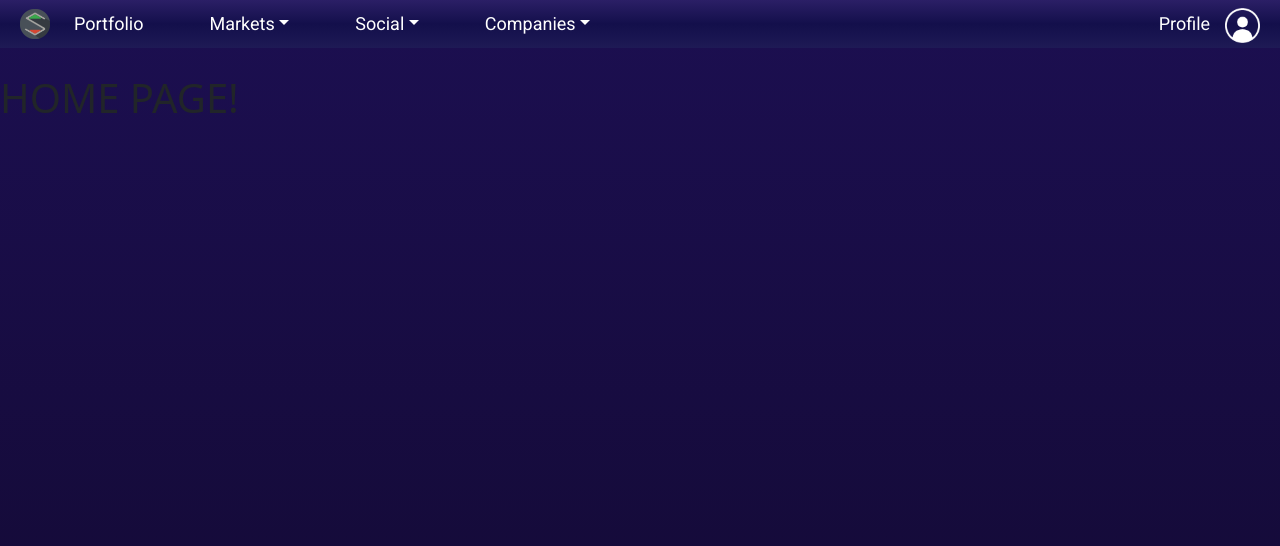
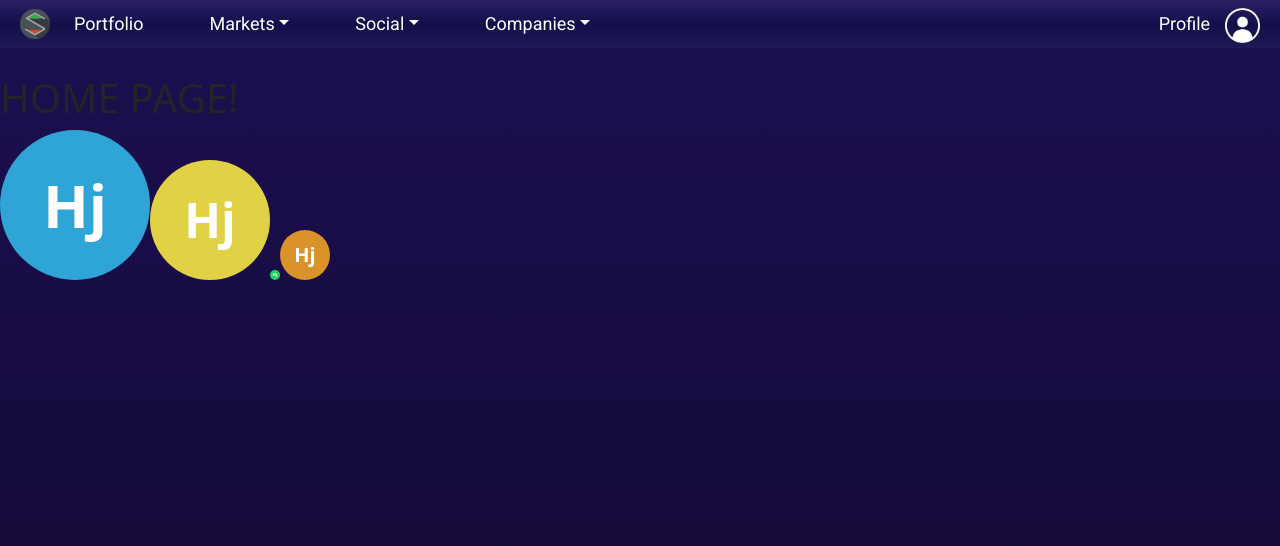
Before and after one commit to hjsith/Stocking-Up-V2, a React (Create React App) app in the folder client/: page /temp in a window 1280 px wide. Shown: the top 546 px of the page. Built offline with nearby package versions, Linux system fonts and the light colour scheme.

Commit message:
Fixed component self-referencing issue for User profile icons

```diff
--- a/client/src/components/UserProfileIcon.js
+++ b/client/src/components/UserProfileIcon.js
@@ -2,6 +2,11 @@ import React from "react";
 import "../assets/css/UserProfileIcon.scss";
 
 class UserProfileIcon extends React.Component {
+  constructor(props) {
+    super(props);
+    this.myRef = React.createRef();
+  }
+
   makeObjectNameShorter(objectName, company) {
     const splitName = objectName.split(" ");
     let shortenedName = "";
@@ -23,17 +28,13 @@ class UserProfileIcon extends React.Component {
       this.props.company
     );
     return (
-      <div className="UserProfileIcon" id={shortenedName}>
+      <div className="UserProfileIcon" ref={this.myRef}>
         <div className="IconText">{shortenedName}</div>
       </div>
     );
   }
 
   componentDidMount() {
-    let shortenedName = this.makeObjectNameShorter(
-      this.props.name,
-      this.props.company
-    );
     var hexArray = [
       "#a01edd",
       "#2EA4D7",
@@ -42,13 +43,10 @@ class UserProfileIcon extends React.Component {
       "#E1D245",
       "#DE3838",
     ];
-    document.getElementById(shortenedName).style.backgroundColor =
-      hexArray[this.props.colorNumber];
-    document.getElementById(shortenedName).style.height =
-      this.props.size + "px";
-    document.getElementById(shortenedName).style.width = this.props.size + "px";
-    document.getElementById(shortenedName).style.fontSize =
-      this.props.size / 2.5 + "px";
+    this.myRef.current.style.backgroundColor = hexArray[this.props.colorNumber];
+    this.myRef.current.style.height = this.props.size + "px";
+    this.myRef.current.style.width = this.props.size + "px";
+    this.myRef.current.style.fontSize = this.props.size / 2.5 + "px";
   }
 }
 
--- a/client/src/pages/temp.js
+++ b/client/src/pages/temp.js
@@ -1,11 +1,36 @@
 import React from "react";
 import NavBar from "../components/NavBar";
+import UserProfileIcon from "../components/UserProfileIcon";
 class temp extends React.Component {
   render() {
     return (
       <>
         <NavBar />
         <h1>HOME PAGE!</h1>
+        <UserProfileIcon
+          name="Hjsith"
+          colorNumber={1}
+          company={false}
+          size={150}
+        />
+        <UserProfileIcon
+          name="Hjsith"
+          colorNumber={4}
+          company={false}
+          size={120}
+        />
+        <UserProfileIcon
+          name="Hjsith"
+          colorNumber={2}
+          company={false}
+          size={10}
+        />
+        <UserProfileIcon
+          name="Hjsith"
+          colorNumber={3}
+          company={false}
+          size={50}
+        />
       </>
     );
   }
```
